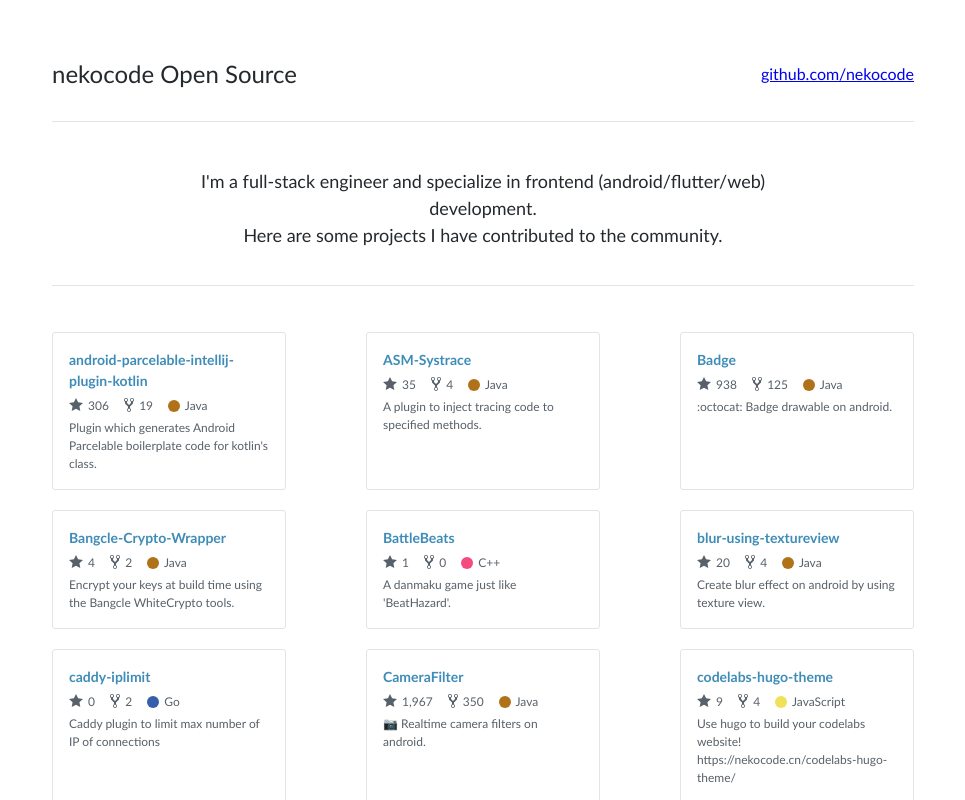
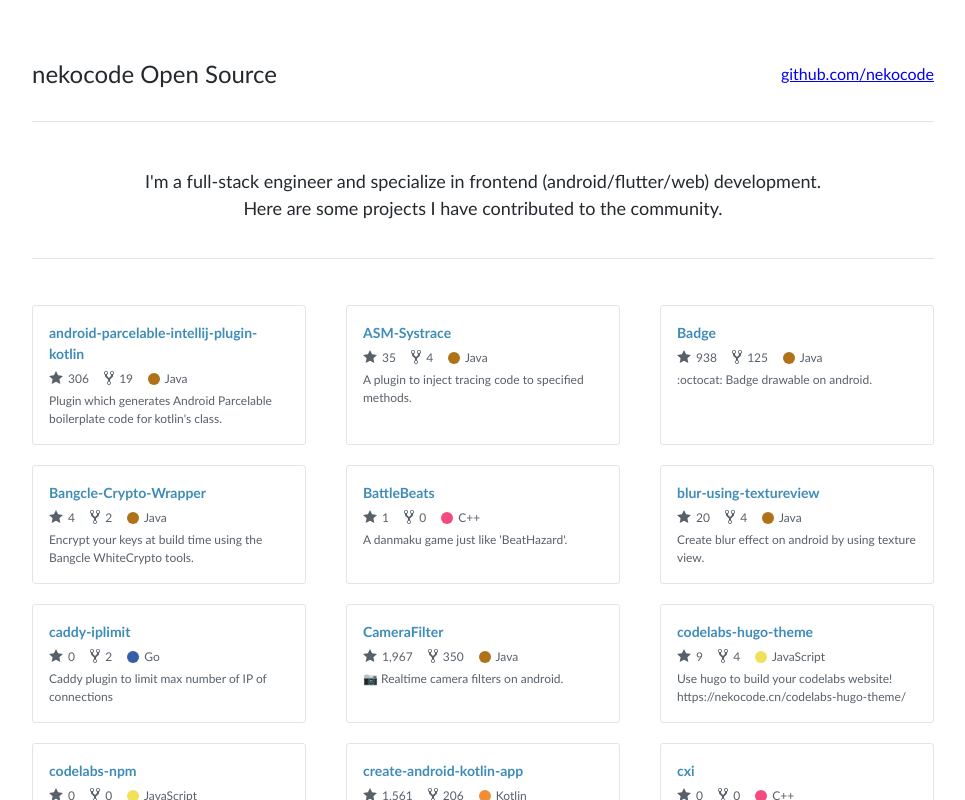
Before and after one commit to nekocode/neko-gallery, a Svelte app: page / in a window 1280 px wide. Shown: the top 800 px of the page, without its empty margins (157-1122 px from the left). Built offline with nearby package versions, Linux system fonts and the light colour scheme.

Commit message:
Changed repo width

```diff
--- a/src/styles/vars.scss
+++ b/src/styles/vars.scss
@@ -1,9 +1,9 @@
-$repo-width: 200px;
+$repo-width: 240px;
 $repo-padding: 16px;
 $repo-border-width: 1px;
 $repo-final-width: $repo-width + $repo-padding * 2 + $repo-border-width * 2;
 
-$repo-margin: 40px;
+$repo-margin: 20px;
 
 $container-width-3col: #{$repo-final-width * 3 + $repo-margin * 4};
 $container-width-2col: #{$repo-final-width * 2 + $repo-margin * 2};
```
